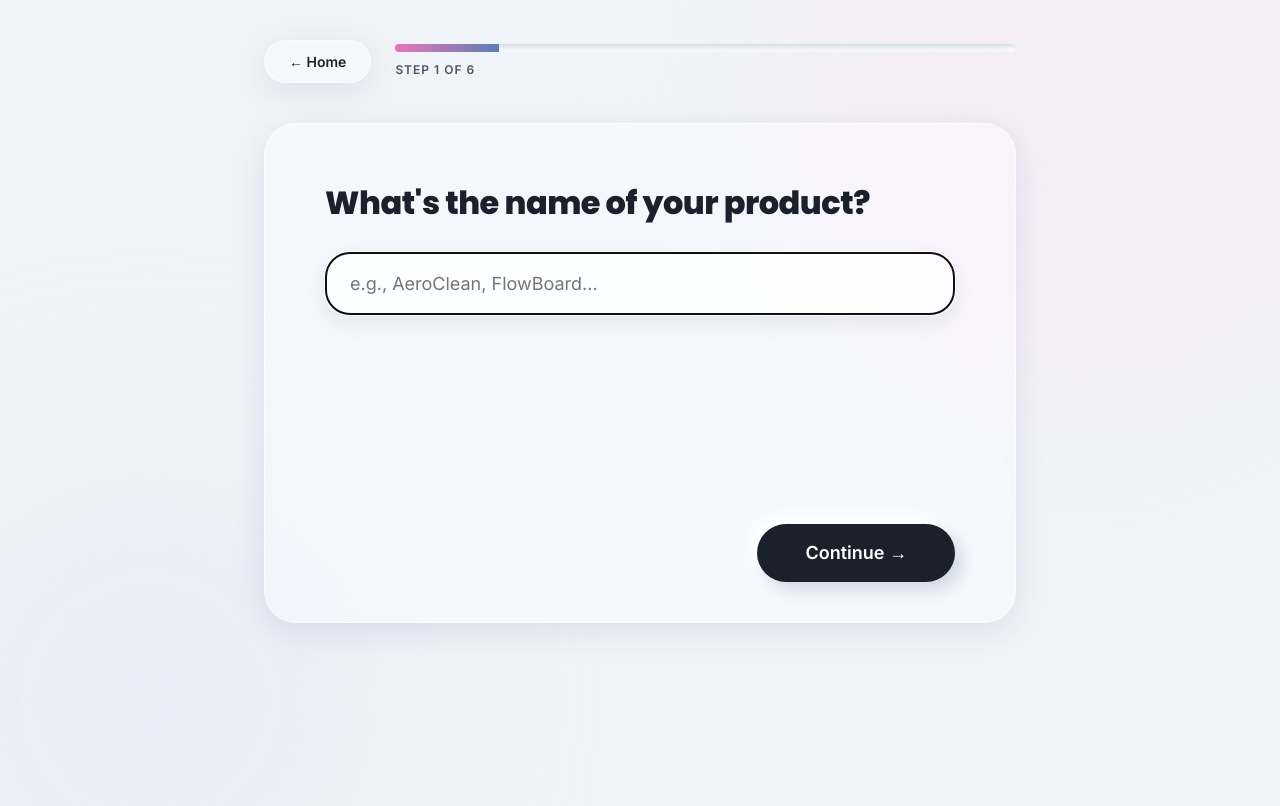
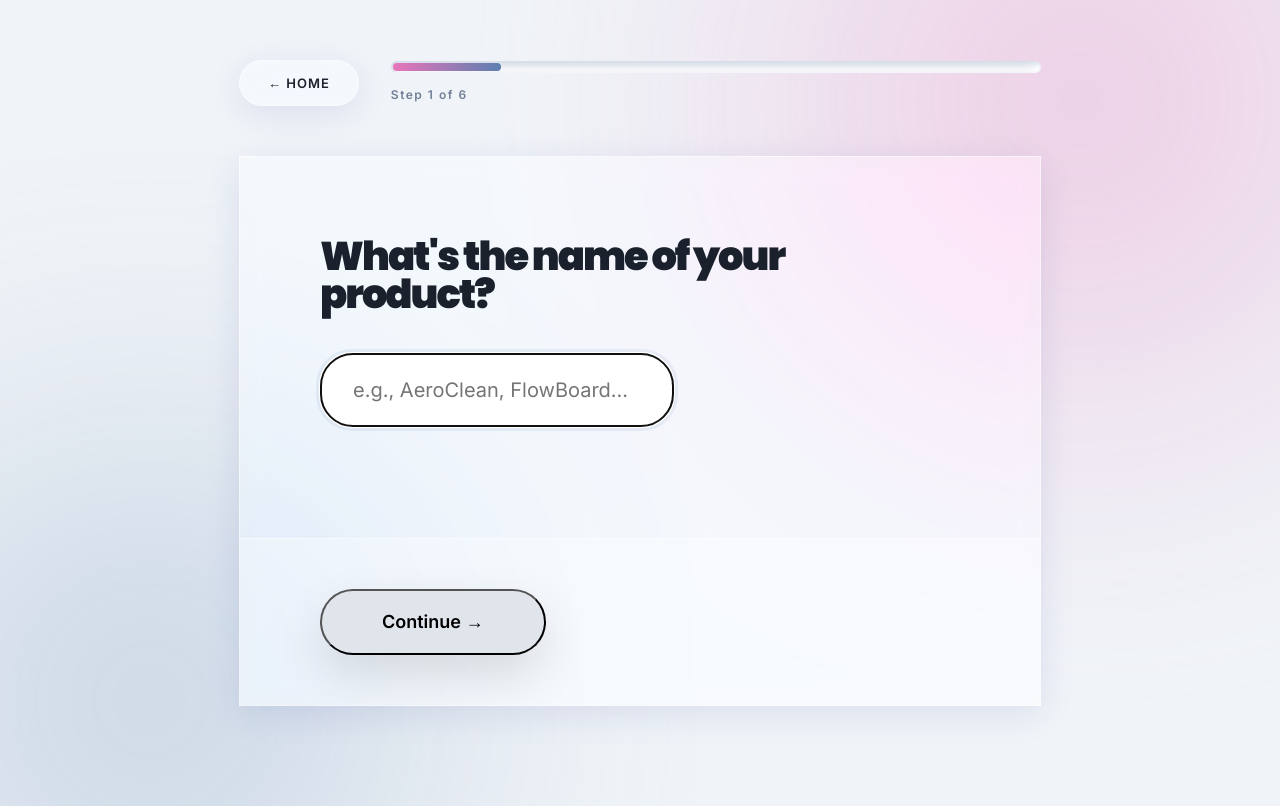
Before and after one commit to Pratik7897/design-thinking-platform, a React (Vite) app: page / in a window 1280 px wide. Both pictures are taken after a click on the button "Start Exploration ↗". Built offline with nearby package versions, Linux system fonts and the light colour scheme.

Commit message:
style: refactor InputForm UI with updated glassmorphism, typography, and spacing components

```diff
--- a/src/pages/InputForm.css
+++ b/src/pages/InputForm.css
@@ -1,9 +1,6 @@
 .iform-page {
   min-height: 100vh;
-  background: var(--bg-primary);
-  position: relative;
-  overflow-x: hidden;
-  padding: 40px 0 100px;
+  padding: 60px 0 100px;
 }
 
 .iform-bg {
@@ -16,277 +13,215 @@
 .bg-blob {
   position: absolute;
   border-radius: 50%;
-  filter: blur(100px);
-  opacity: 0.4;
+  filter: blur(140px);
+  opacity: 0.3;
 }
 
 .bg-blob-1 {
   width: 600px; height: 600px;
-  background: var(--ideate-light);
+  background: var(--ideate);
   top: -200px; right: -100px;
 }
 
 .bg-blob-2 {
   width: 500px; height: 500px;
-  background: var(--prototype-light);
+  background: var(--prototype);
   bottom: -150px; left: -100px;
 }
 
 .iform-container {
-  max-width: 800px;
+  max-width: 850px;
   margin: 0 auto;
   padding: 0 24px;
   position: relative;
-  z-index: 1;
+  z-index: 10;
 }
 
 .iform-header {
   display: flex;
   align-items: center;
   justify-content: space-between;
-  margin-bottom: 40px;
-  gap: 24px;
+  margin-bottom: 50px;
+  gap: 32px;
 }
 
 .back-btn {
-  padding: 12px 24px;
+  padding: 14px 28px;
   border-radius: var(--radius-full);
-  font-weight: 600;
-  font-size: 14px;
+  font-weight: 800;
+  font-size: 13px;
   color: var(--text-primary);
-  transition: var(--transition-smooth);
-}
-
-.back-btn:hover {
-  transform: translateX(-5px);
-  background: white;
+  text-transform: uppercase;
+  letter-spacing: 1px;
 }
 
 .iform-progress {
   flex: 1;
   display: flex;
   flex-direction: column;
-  gap: 8px;
+  gap: 12px;
 }
 
 .progress-bar-bg {
-  height: 8px;
-  border-radius: 4px;
+  height: 12px;
+  border-radius: 6px;
+  padding: 2px;
   overflow: hidden;
-  position: relative;
 }
 
 .progress-bar-fill {
-  position: absolute;
-  inset: 0;
+  height: 100%;
   background: linear-gradient(90deg, var(--ideate) 0%, var(--prototype) 100%);
+  border-radius: 4px;
 }
 
 .step-count {
   font-size: 12px;
-  font-weight: 700;
-  color: var(--text-secondary);
-  text-transform: uppercase;
-  letter-spacing: 1px;
+  font-weight: 900;
+  color: var(--text-muted);
+  letter-spacing: 1.5px;
 }
 
 .iform-card {
-  border-radius: var(--radius-xl);
-  min-height: 500px;
+  border-radius: var(--radius-2xl);
+  min-height: 550px;
   display: flex;
   flex-direction: column;
+  overflow: hidden;
+  border: 1px solid var(--glass-border);
 }
 
 .step-content {
-  padding: 60px 60px 40px;
+  padding: 80px 80px 40px;
   flex: 1;
 }
 
 .step-title {
-  font-size: 32px;
-  font-weight: 800;
+  font-size: 40px;
+  font-weight: 950;
   color: var(--text-primary);
-  margin-bottom: 32px;
-  letter-spacing: -0.5px;
-}
-
-.field-group {
-  display: flex;
-  flex-direction: column;
+  margin-bottom: 40px;
+  letter-spacing: -2px;
+  line-height: 0.95;
 }
 
 .glass-input {
-  background: rgba(255, 255, 255, 0.5) !important;
-  border: 1px solid rgba(255, 255, 255, 0.3) !important;
-  font-size: 18px !important;
-  padding: 20px 24px !important;
-  border-radius: var(--radius-lg) !important;
+  background: rgba(255, 255, 255, 0.6) !important;
+  border: 1px solid var(--glass-border) !important;
+  font-size: 20px !important;
+  padding: 24px 32px !important;
+  border-radius: var(--radius-xl) !important;
   transition: var(--transition-smooth) !important;
 }
 
 .glass-input:focus {
-  background: rgba(255, 255, 255, 0.8) !important;
-  transform: translateY(-2px);
-  box-shadow: var(--shadow-md) !important;
-}
-
-.field-textarea {
-  min-height: 200px;
-  resize: none;
+  background: white !important;
+  border-color: var(--prototype) !important;
+  box-shadow: 0 0 0 4px rgba(91, 127, 176, 0.1) !important;
 }
 
 /* MCQ GRID */
 .mcq-grid {
   display: grid;
   grid-template-columns: repeat(3, 1fr);
-  gap: 16px;
+  gap: 20px;
 }
 
 .mcq-card {
+  background: white;
+  padding: 32px 20px;
+  border-radius: var(--radius-xl);
+  border: 1px solid var(--glass-border);
   display: flex;
   flex-direction: column;
   align-items: center;
-  gap: 12px;
-  padding: 24px 16px;
-  border-radius: var(--radius-lg);
-  border: 2px solid transparent;
-  cursor: pointer;
+  gap: 16px;
   transition: var(--transition-smooth);
-  background: var(--bg-secondary);
 }
 
 .mcq-card:hover {
-  transform: translateY(-5px) scale(1.02);
-  border-color: rgba(255, 255, 255, 0.5);
-  box-shadow: var(--shadow-md);
+  transform: translateY(-8px);
+  box-shadow: var(--shadow-xl);
+  border-color: var(--prototype);
 }
 
 .mcq-card.active {
-  background: white;
-  border-color: var(--prototype);
-  box-shadow: var(--shadow-lg);
+  background: var(--prototype);
+  color: white;
+  border-color: transparent;
+  box-shadow: 0 20px 40px rgba(91, 127, 176, 0.3);
 }
 
-.mcq-icon { font-size: 32px; }
-.mcq-label { font-size: 14px; font-weight: 700; color: var(--text-primary); text-align: center; }
+.mcq-icon { font-size: 40px; }
+.mcq-label { font-size: 14px; font-weight: 800; }
+.mcq-card.active .mcq-label { color: white; }
 
 /* MCQ COLUMN */
 .mcq-column {
   display: flex;
   flex-direction: column;
-  gap: 12px;
+  gap: 16px;
 }
 
 .mcq-row {
+  background: white;
+  padding: 24px 32px;
+  border-radius: var(--radius-xl);
+  border: 1px solid var(--glass-border);
   display: flex;
   flex-direction: column;
   align-items: flex-start;
-  padding: 20px 24px;
-  border-radius: var(--radius-lg);
-  border: 2px solid transparent;
-  cursor: pointer;
+  text-align: left;
   transition: var(--transition-smooth);
-  background: var(--bg-secondary);
-  text-align: left;
 }
 
 .mcq-row:hover {
-  transform: translateX(5px);
-  background: white;
+  transform: translateX(10px);
+  border-color: var(--prototype);
 }
 
 .mcq-row.active {
-  background: white;
-  border-color: var(--prototype);
-  box-shadow: var(--shadow-md);
+  background: var(--prototype);
+  border-color: transparent;
 }
 
-.mcq-row-label { font-size: 18px; font-weight: 800; color: var(--text-primary); }
-.mcq-row-desc { font-size: 13px; color: var(--text-muted); }
+.mcq-row.active .mcq-row-label,
+.mcq-row.active .mcq-row-desc {
+  color: white;
+}
+
+.mcq-row-label { font-size: 20px; font-weight: 900; color: var(--text-primary); }
+.mcq-row-desc { font-size: 14px; color: var(--text-muted); }
 
 /* UPLOAD */
 .upload-zone {
-  min-height: 300px;
-  border-radius: var(--radius-xl);
-  display: flex;
-  flex-direction: column;
-  align-items: center;
-  justify-content: center;
-  gap: 16px;
-  cursor: pointer;
-  transition: var(--transition-smooth);
-}
-
-.upload-zone:hover {
-  background: rgba(255, 255, 255, 0.4);
-}
-
-.upload-icon { font-size: 64px; }
-
-.upload-preview {
-  width: 100%;
-  height: 100%;
-  position: relative;
-  padding: 10px;
-}
-
-.upload-preview img {
-  width: 100%;
-  height: 280px;
-  object-fit: cover;
-  border-radius: var(--radius-lg);
-}
-
-.remove-btn {
-  position: absolute;
-  top: 20px;
-  right: 20px;
-  padding: 8px 16px;
-  background: rgba(0,0,0,0.6);
-  color: white;
-  border-radius: var(--radius-full);
-  border: none;
-  font-weight: 600;
-  cursor: pointer;
+  min-height: 320px;
+  border-radius: var(--radius-2xl);
 }
 
 /* FOOTER */
 .iform-footer {
-  padding: 40px 60px;
-  display: flex;
-  justify-content: flex-end;
+  padding: 50px 80px;
+  background: rgba(255, 255, 255, 0.3);
+  border-top: 1px solid var(--glass-border);
 }
 
 .next-btn {
-  padding: 18px 48px;
+  padding: 20px 60px;
   border-radius: var(--radius-full);
-  background: var(--text-primary);
-  color: white;
-  font-weight: 800;
+  font-weight: 900;
   font-size: 18px;
-  border: none;
-  cursor: pointer;
-  transition: var(--transition-smooth);
+  box-shadow: var(--shadow-lg);
 }
 
 .next-btn:hover {
-  transform: translateY(-3px);
-  box-shadow: var(--shadow-lg);
-  background: #2d2d4e;
-}
-
-.error-msg {
-  color: #e53e3e;
-  font-size: 14px;
-  font-weight: 600;
-  margin-top: 12px;
+  transform: translateY(-4px) scale(1.02);
+  box-shadow: var(--shadow-xl);
 }
 
 @media (max-width: 768px) {
   .step-content { padding: 40px 24px; }
-  .iform-footer { padding: 24px; }
-  .step-title { font-size: 24px; }
+  .iform-footer { padding: 30px 24px; }
+  .step-title { font-size: 32px; }
   .mcq-grid { grid-template-columns: repeat(2, 1fr); }
 }
-
-.mt-4 { margin-top: 16px; }
```
